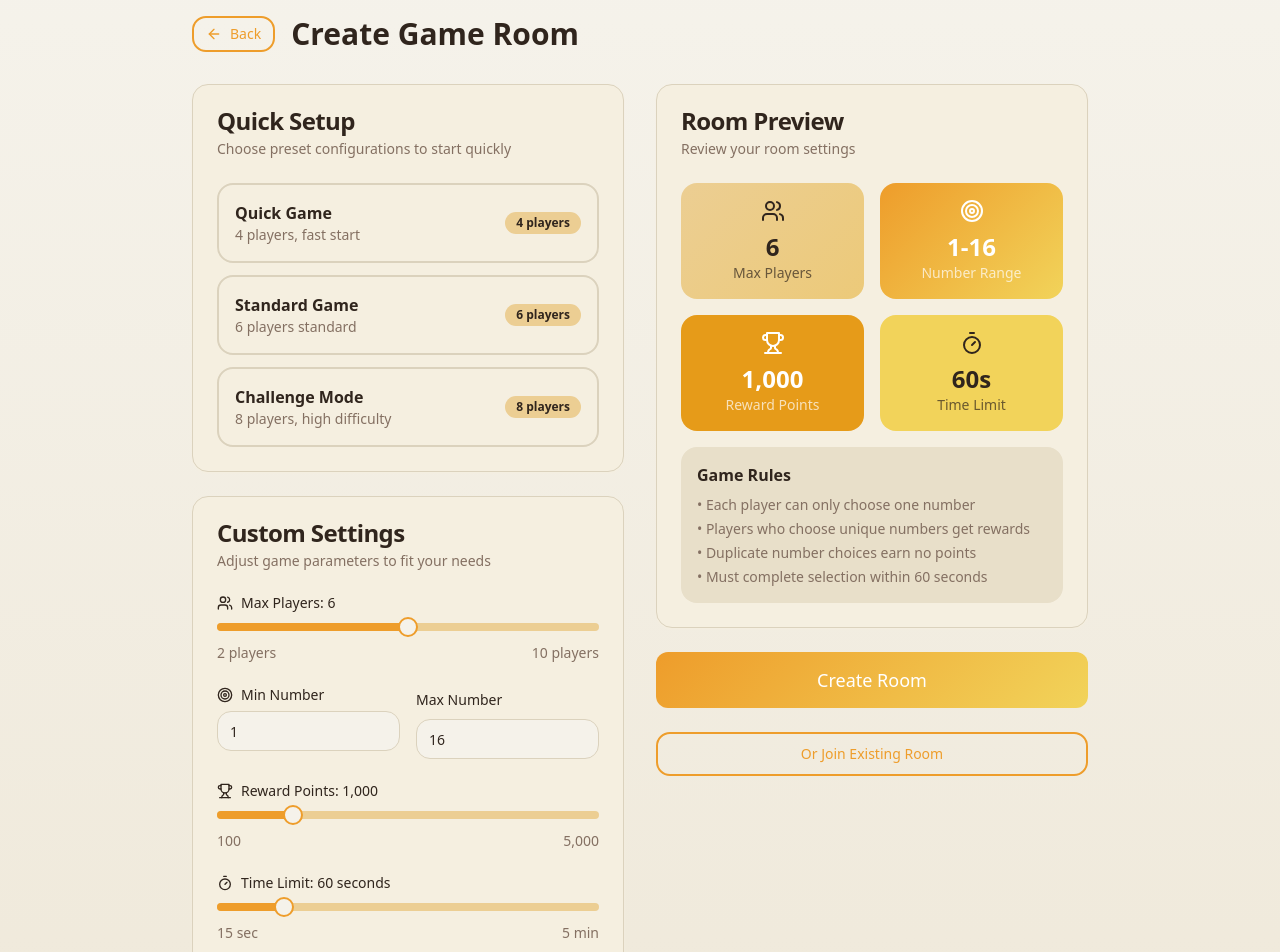
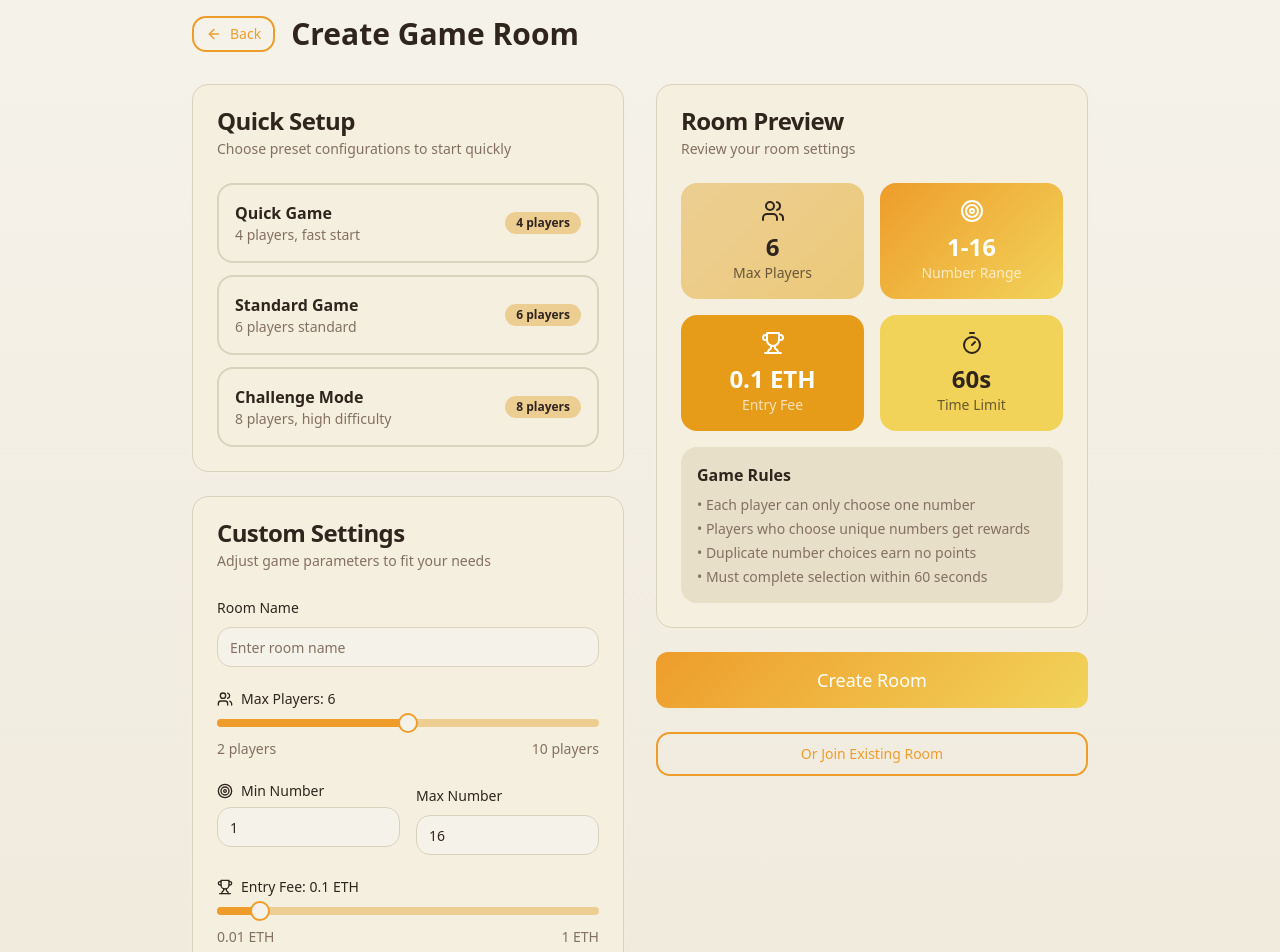
Before and after one commit to huaigu/number-verse-arena, a React (Vite) app: page /create-room in a window 1280 px wide. Shown: the top 952 px of the page. Built offline with nearby package versions, Linux system fonts and the light colour scheme.

Commit message:
Update create room page
Modify the create room page to include a room name field and change the rewards point to an ETH contribution per player, with a range of 0.01 to 1 ETH.

```diff
--- a/src/pages/CreateRoom.tsx
+++ b/src/pages/CreateRoom.tsx
@@ -14,10 +14,11 @@ const CreateRoom = () => {
   const { toast } = useToast()
 
   const [roomSettings, setRoomSettings] = useState({
+    roomName: "",
     maxPlayers: 6,
     minNumber: 1,
     maxNumber: 16,
-    prize: 1000,
+    entryFee: 0.1, // ETH
     timeLimit: 60
   })
 
@@ -42,17 +43,17 @@ const CreateRoom = () => {
     {
       name: "Quick Game",
       description: "4 players, fast start",
-      settings: { maxPlayers: 4, minNumber: 1, maxNumber: 9, prize: 500, timeLimit: 30 }
+      settings: { roomName: "Quick Game", maxPlayers: 4, minNumber: 1, maxNumber: 9, entryFee: 0.05, timeLimit: 30 }
     },
     {
       name: "Standard Game",
       description: "6 players standard",
-      settings: { maxPlayers: 6, minNumber: 1, maxNumber: 16, prize: 1000, timeLimit: 60 }
+      settings: { roomName: "Standard Game", maxPlayers: 6, minNumber: 1, maxNumber: 16, entryFee: 0.1, timeLimit: 60 }
     },
     {
       name: "Challenge Mode",
       description: "8 players, high difficulty",
-      settings: { maxPlayers: 8, minNumber: 1, maxNumber: 25, prize: 2000, timeLimit: 90 }
+      settings: { roomName: "Challenge Mode", maxPlayers: 8, minNumber: 1, maxNumber: 25, entryFee: 0.2, timeLimit: 90 }
     }
   ]
 
@@ -109,6 +110,17 @@ const CreateRoom = () => {
                 <CardDescription>Adjust game parameters to fit your needs</CardDescription>
               </CardHeader>
               <CardContent className="space-y-6">
+                {/* Room Name */}
+                <div className="space-y-2">
+                  <Label>Room Name</Label>
+                  <Input
+                    type="text"
+                    placeholder="Enter room name"
+                    value={roomSettings.roomName}
+                    onChange={(e) => setRoomSettings(prev => ({ ...prev, roomName: e.target.value }))}
+                  />
+                </div>
+
                 {/* Max Players */}
                 <div className="space-y-3">
                   <Label className="flex items-center space-x-2">
@@ -156,23 +168,23 @@ const CreateRoom = () => {
                   </div>
                 </div>
 
-                {/* Prize */}
+                {/* Entry Fee */}
                 <div className="space-y-3">
                   <Label className="flex items-center space-x-2">
                     <Trophy className="w-4 h-4" />
-                    <span>Reward Points: {roomSettings.prize.toLocaleString()}</span>
+                    <span>Entry Fee: {roomSettings.entryFee} ETH</span>
                   </Label>
                   <Slider
-                    value={[roomSettings.prize]}
-                    onValueChange={([value]) => setRoomSettings(prev => ({ ...prev, prize: value }))}
-                    max={5000}
-                    min={100}
-                    step={100}
+                    value={[roomSettings.entryFee]}
+                    onValueChange={([value]) => setRoomSettings(prev => ({ ...prev, entryFee: value }))}
+                    max={1}
+                    min={0.01}
+                    step={0.01}
                     className="w-full"
                   />
                   <div className="flex justify-between text-sm text-muted-foreground">
-                    <span>100</span>
-                    <span>5,000</span>
+                    <span>0.01 ETH</span>
+                    <span>1 ETH</span>
                   </div>
                 </div>
 
@@ -227,9 +239,9 @@ const CreateRoom = () => {
                   <div className="text-center p-4 bg-game-grid rounded-lg">
                     <Trophy className="w-6 h-6 mx-auto mb-2 text-primary-foreground" />
                     <div className="text-2xl font-bold text-primary-foreground">
-                      {roomSettings.prize.toLocaleString()}
+                      {roomSettings.entryFee} ETH
                     </div>
-                    <div className="text-sm text-primary-foreground/70">Reward Points</div>
+                    <div className="text-sm text-primary-foreground/70">Entry Fee</div>
                   </div>
 
                   <div className="text-center p-4 bg-accent rounded-lg">
```
